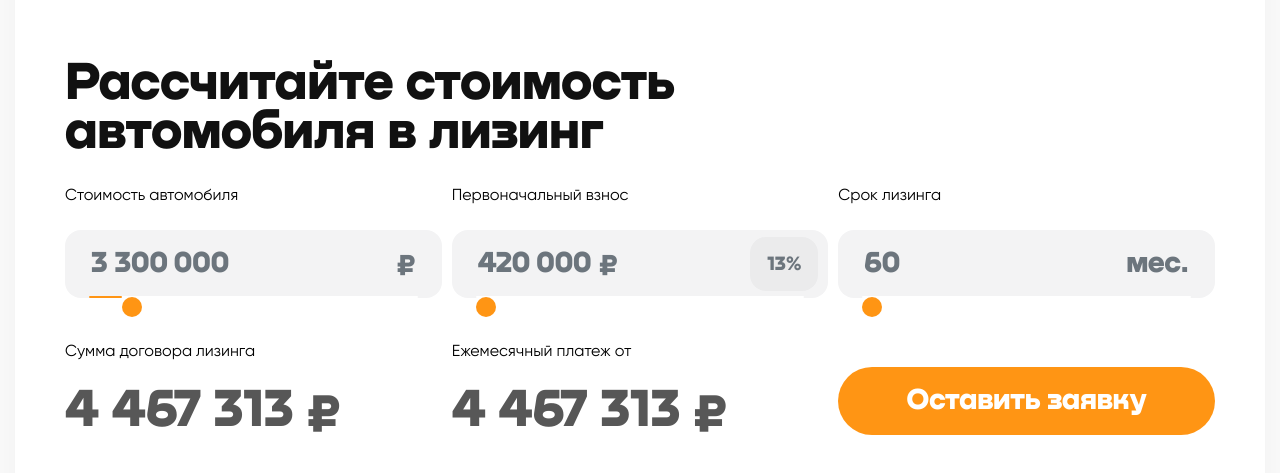
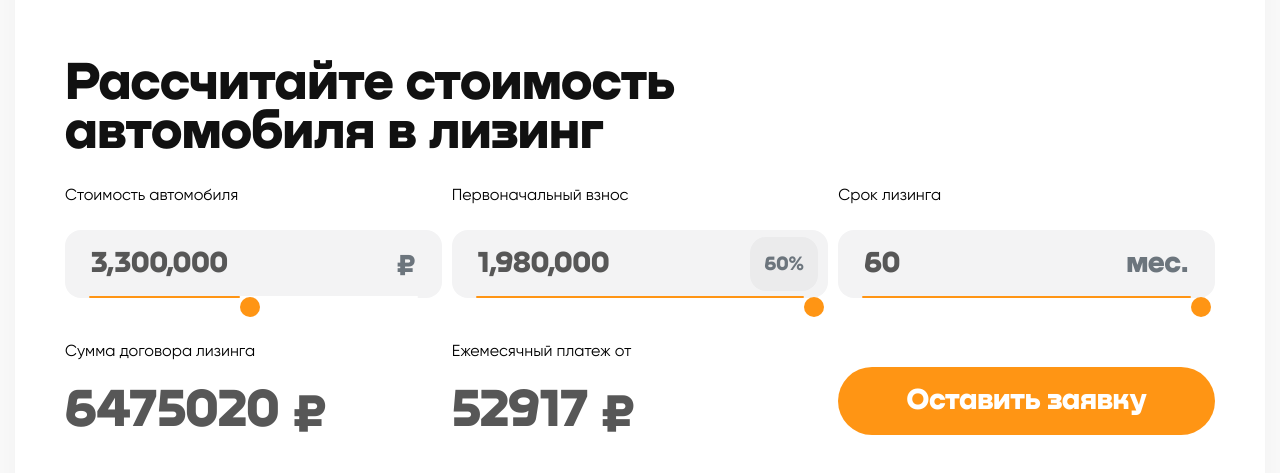
Before and after one commit to nikita-developer/oxem, a Vue app: page / in a window 1280 px wide. Shown: the part 155-628 px from the top of the page. Built offline with nearby package versions, Linux system fonts and the light colour scheme.

Commit message:
логика калькулятора

```diff
--- a/package.json
+++ b/package.json
@@ -7,10 +7,12 @@
     "build": "vue-cli-service build"
   },
   "dependencies": {
+    "axios": "^0.27.2",
     "core-js": "^3.8.3",
     "primeicons": "^6.0.1",
     "primevue": "^3.17.0",
-    "vue": "^3.2.13"
+    "vue": "^3.2.13",
+    "vuex": "^4.0.2"
   },
   "devDependencies": {
     "@vue/cli-plugin-babel": "~5.0.0",
--- a/src/components/Calculator/Calculator.vue
+++ b/src/components/Calculator/Calculator.vue
@@ -1,73 +1,178 @@
 <template>
-    <div class="calculator">
+    <form @submit.prevent="submit" class="calculator">
         <div class="calculator__body">
             <div class="calculator__item">
                 <div class="calculator-field">
                     <p class="calculator__name">Стоимость автомобиля</p>
                     <div class="calculator-field__box p-inputgroup">
-                        <InputText
+                        <InputNumber
                             class="calculator-field__input"
                             placeholder="3 300 000"
+                            v-model="priceAuto"
+                            :min="1000000"
+                            :max="6000000"
+                            :step="1000"
                         />
                         <span class="calculator-field__info p-inputgroup-addon"
                             >₽</span
                         >
                     </div>
-                    <Slider v-model="value" class="calculator-field__range" />
+                    <Slider
+                        class="calculator-field__range"
+                        v-model="priceAuto"
+                        :min="1000000"
+                        :max="6000000"
+                        :step="1000"
+                    />
                 </div>
             </div>
             <div class="calculator__item">
                 <div class="calculator-field">
                     <p class="calculator__name">Первоначальный взнос</p>
                     <div class="calculator-field__box p-inputgroup">
-                        <InputText
+                        <InputNumber
                             class="calculator-field__input"
                             placeholder="420 000 ₽"
+                            v-model="priceFirst"
+                            :min="0"
+                            :max="maxPrice"
+                            :step="1000"
                         />
                         <span
                             class="calculator-field__info calculator-field__info--percent p-inputgroup-addon"
-                            ><span>13%</span></span
+                            ><span>{{ percent }}%</span></span
                         >
                     </div>
-                    <Slider class="calculator-field__range" />
+                    <Slider
+                        class="calculator-field__range"
+                        v-model="priceFirst"
+                        :min="0"
+                        :max="maxPrice"
+                        :step="1000"
+                    />
                 </div>
             </div>
             <div class="calculator__item">
                 <div class="calculator-field">
                     <p class="calculator__name">Срок лизинга</p>
                     <div class="calculator-field__box p-inputgroup">
-                        <InputText
+                        <InputNumber
                             class="calculator-field__input"
                             placeholder="60"
+                            v-model="mont"
+                            :min="1"
+                            :max="60"
                         />
                         <span class="calculator-field__info p-inputgroup-addon"
                             >мес.</span
                         >
                     </div>
-                    <Slider class="calculator-field__range" />
+                    <Slider
+                        class="calculator-field__range"
+                        v-model="mont"
+                        :min="1"
+                        :max="60"
+                    />
                 </div>
             </div>
             <div class="calculator__item calculator__item--five-percent">
                 <p class="calculator__name">Сумма договора лизинга</p>
-                <div class="calculator__result">4 467 313 ₽</div>
+                <div class="calculator__result">{{ summaLeasing }} ₽</div>
             </div>
             <div class="calculator__item calculator__item--five-percent">
                 <p class="calculator__name">Ежемесячный платеж от</p>
-                <div class="calculator__result">4 467 313 ₽</div>
+                <div class="calculator__result">{{ montPrice }} ₽</div>
             </div>
             <div class="calculator__item">
-                <button class="calculator__btn">Оставить заявку</button>
+                <button class="calculator__btn" :disabled="btnIsActive">
+                    Оставить заявку
+                </button>
             </div>
         </div>
-    </div>
+    </form>
 </template>
 
 <script>
+import axios from 'axios'
 export default {
     data() {
         return {
-            value: 10,
+            priceAuto: 3300000, // Стоимость автомобиля
+            priceFirst: 4200000, // Первоначальный взнос
+            maxPercent: 60, // Максимальный процент первоначального взноса
+            mont: 60, // Срок лизинга
+            maxPrice: 0,
+            percent: 0,
+            montPrice: 0,
+            summaLeasing: 0,
+            btnIsActive: false,
         }
+    },
+    methods: {
+        // процент от суммы первоначального взноса
+        changePercent() {
+            return Math.round((100 * this.priceFirst) / this.priceAuto)
+        },
+        // процент от суммы первоначального взноса
+        changeMaxPrice() {
+            return Math.round((this.priceAuto * this.maxPercent) / 100)
+        },
+        // ежемесячный платеж
+        changeMontPrice() {
+            this.montPrice = Math.round(
+                (this.priceAuto - this.priceFirst) *
+                    ((0.035 * Math.pow(1 + 0.035, this.mont)) /
+                        (Math.pow(1 + 0.035, this.mont) - 1))
+            )
+        },
+        // Сумма договора лизинга
+        changeSummaLeasing() {
+            this.summaLeasing = this.priceAuto + this.mont * this.montPrice
+        },
+        result() {
+            this.percent = this.changePercent()
+            this.maxPrice = this.changeMaxPrice()
+            if (this.priceFirst > this.maxPrice) this.priceFirst = this.maxPrice
+            this.changeMontPrice()
+            this.changeSummaLeasing()
+        },
+        submit() {
+            if (!this.btnIsActive) {
+                this.btnIsActive = true
+                setTimeout(() => {
+                    axios
+                        .post('https://eoj3r7f3r4ef6v4.m.pipedream.net', {
+                            priceAuto: this.priceAuto,
+                            priceFirst: this.priceFirst,
+                            mont: this.mont,
+                            summaLeasing: this.summaLeasing,
+                            montPrice: this.montPrice,
+                        })
+                        .then((response) => {
+                            console.log(response.data, 'success')
+                            this.btnIsActive = false
+                        })
+                        .catch(function (error) {
+                            console.log(error.response, 'error')
+                            this.btnIsActive = false
+                        })
+                }, 2000)
+            }
+        },
+    },
+    watch: {
+        priceAuto() {
+            this.result()
+        },
+        priceFirst() {
+            this.result()
+        },
+        mont() {
+            this.result()
+        },
+    },
+    mounted() {
+        this.result()
     },
 }
 </script>
--- a/src/components/Calculator/styles/calculator-field.scss
+++ b/src/components/Calculator/styles/calculator-field.scss
@@ -1,5 +1,6 @@
 .calculator-field {
     &__input {
+        & input {
             background-color: #f3f3f4 !important;
             border-top-left-radius: 16px !important;
             border-bottom-left-radius: 16px !important;
@@ -35,6 +36,7 @@
             @media (max-width: 480px) {
                 height: 60px !important;
                 font-size: 22px !important;
+            }
         }
     }
 
--- a/src/components/Calculator/styles/calculator.scss
+++ b/src/components/Calculator/styles/calculator.scss
@@ -70,18 +70,20 @@
         font-weight: 900;
         font-size: 30px;
         color: #fff;
+        cursor: pointer;
 
         &:hover {
             background-color: #111111;
             color: #fff;
         }
 
+        &:active {
+            background-color: #575757;
+        }
+
         &:disabled {
             background-color: rgba(255, 149, 20, 0.4);
-        }
-
-        &:active {
-            background-color: #575757;
+            cursor: default;
         }
 
         @media (max-width: 1024px) {
--- a/src/main.js
+++ b/src/main.js
@@ -3,11 +3,11 @@ import App from './App.vue'
 
 import PrimeVue from 'primevue/config'
 import Slider from 'primevue/slider'
-import InputText from 'primevue/inputtext'
+import InputNumber from 'primevue/inputnumber'
 
 const app = createApp(App)
 
 app.use(PrimeVue)
     .component('Slider', Slider)
-    .component('InputText', InputText)
+    .component('InputNumber', InputNumber)
     .mount('#app')
```
Also changed, not shown: src/assets/img/loading.svg (added), 1 other file (tests, documents, lock files or other folders). Lines whose indentation alone changed are shown as unchanged.
